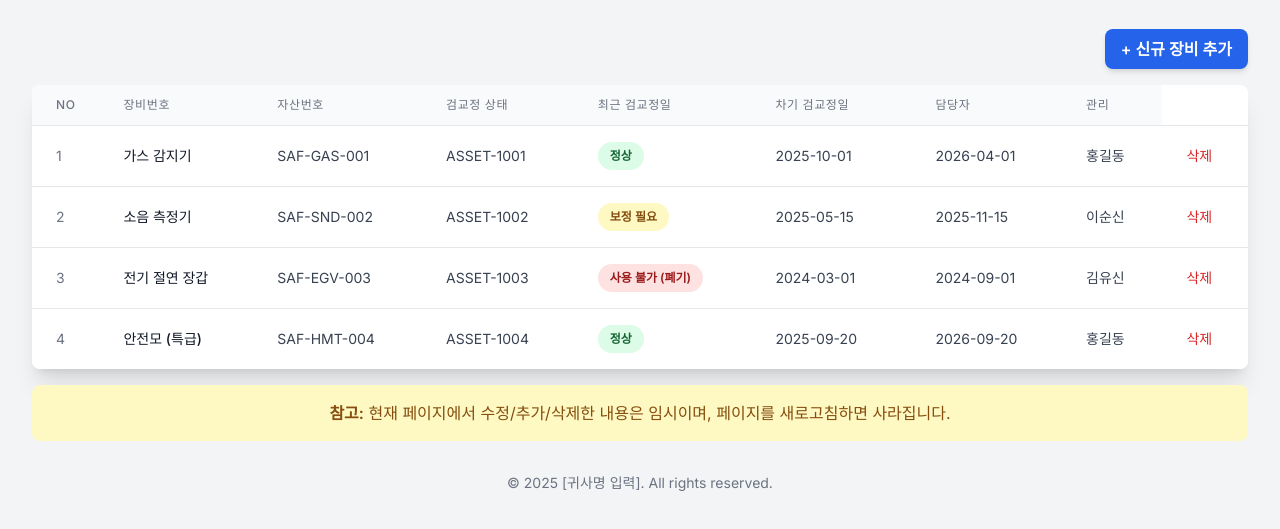
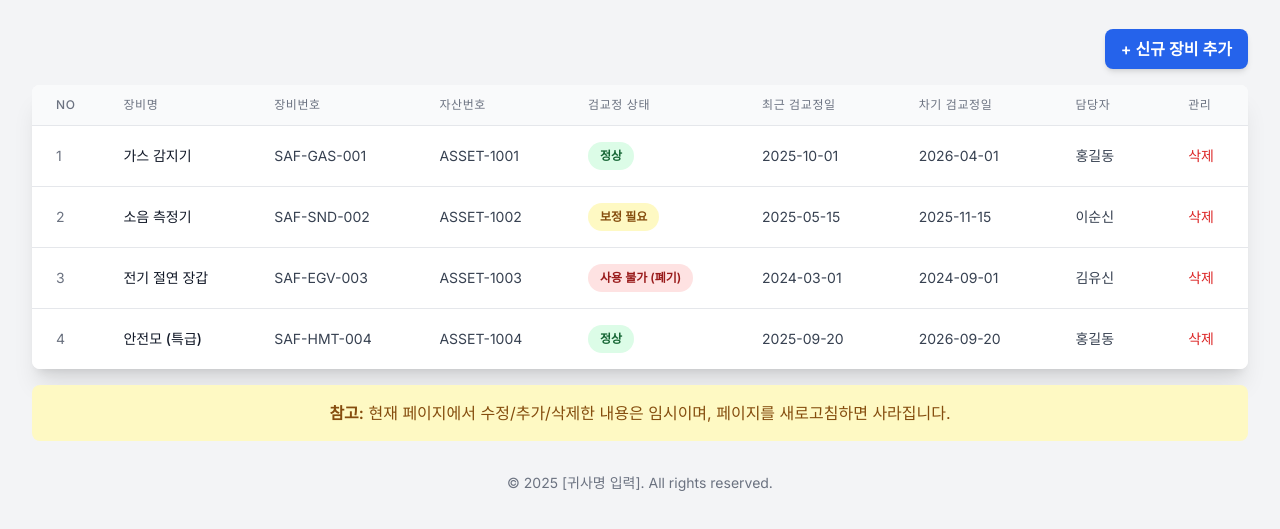
Before and after one commit to namgwanghyeon-collab/safety-check, a plain HTML site: page index.html in a window 1280 px wide. Shown: the part 71-600 px from the top of the page. Drawn offline with nearby package versions, Linux system fonts and the light colour scheme.

Commit message:
Update index.html

```diff
--- a/index.html
+++ b/index.html
@@ -72,6 +72,10 @@
                             <!-- ★★★ 'No' 열 추가 (정렬 기능 없음) ★★★ -->
                             <th scope="col" class="w-16 px-6 py-3 text-left text-xs font-medium text-gray-500 uppercase tracking-wider">
                                 No
+                            </th>
+                            <!-- ★★★ 누락되었던 '장비명' 열 다시 추가 ★★★ -->
+                            <th scope="col" class="sortable-header px-6 py-3 text-left text-xs font-medium text-gray-500 uppercase tracking-wider">
+                                장비명<span class="sort-indicator"></span>
                             </th>
                             <th scope="col" class="sortable-header px-6 py-3 text-left text-xs font-medium text-gray-500 uppercase tracking-wider">
                                 장비번호<span class="sort-indicator"></span>
```
